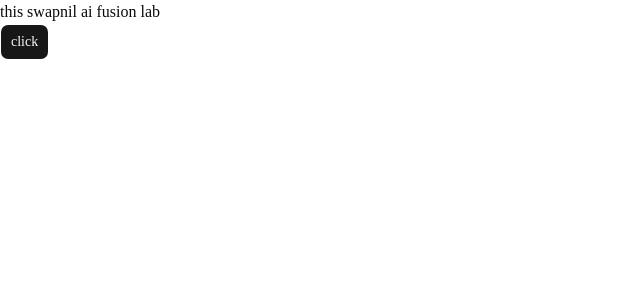
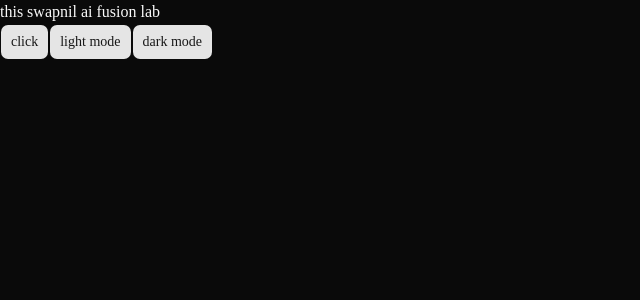
Before and after one commit to swapnilraut-tech/Ai-fusion, a Next.js app: page / in a window 1280 px wide. Shown: the top 300 px of the page, without its empty margins (0-640 px from the left). Built offline with nearby package versions, Linux system fonts and the light colour scheme.

Commit message:
feat(ui): add theme provider and toggle
- Integrate next-themes for dark/light mode support
- Add theme toggle buttons to home page

```diff
--- /dev/null
+++ b/app/Provider.jsx
@@ -0,0 +1,17 @@
+import React from 'react'
+import { ThemeProvider as NextThemesProvider } from "next-themes";
+const Provider = ({ children, ...props }) => {
+  return (
+    <NextThemesProvider
+      attribute="class"
+      defaultTheme="dark"
+      enableSystem
+      disableTransitionOnChange
+      {...props}
+    >
+      {children}
+    </NextThemesProvider>
+  );
+};
+
+export default Provider
--- a/app/layout.js
+++ b/app/layout.js
@@ -1,5 +1,6 @@
 import { Geist, Geist_Mono } from "next/font/google";
 import "./globals.css";
+import Provider from "./Provider";
 
 const geistSans = Geist({
   variable: "--font-geist-sans",
@@ -18,11 +19,14 @@ export const metadata = {
 
 export default function RootLayout({ children }) {
   return (
-    <html lang="en">
+    <html lang="en" suppressHydrationWarning>
       <body
         className={`${geistSans.variable} ${geistMono.variable} antialiased`}
       >
+        <Provider>
+
         {children}
+        </Provider>
       </body>
     </html>
   );
--- a/app/page.js
+++ b/app/page.js
@@ -1,13 +1,22 @@
+'use client'
 import { Button } from "@/components/ui/button";
+import { useTheme } from "next-themes";
 import Image from "next/image";
 
 export default function Home() {
+  const {setTheme}  = useTheme()
   return (
     <div>
       <h1>this swapnil ai fusion lab</h1>
       <Button >
         click
       </Button>
+      <Button onClick={() => setTheme('light')}>
+        light mode
+      </Button>
+      <Button onClick={() => setTheme('dark')}>
+        dark mode
+      </Button>
     </div>
   );
 }
```
